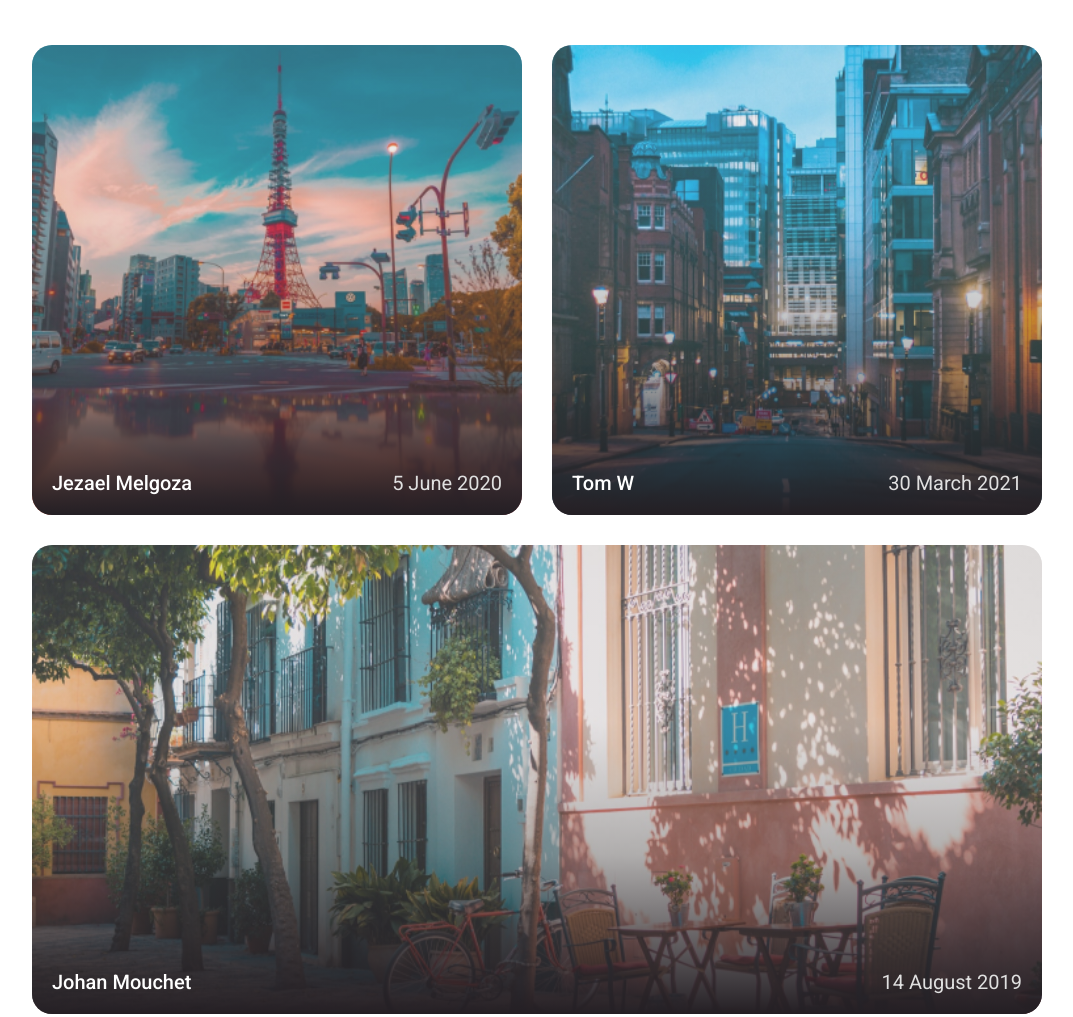
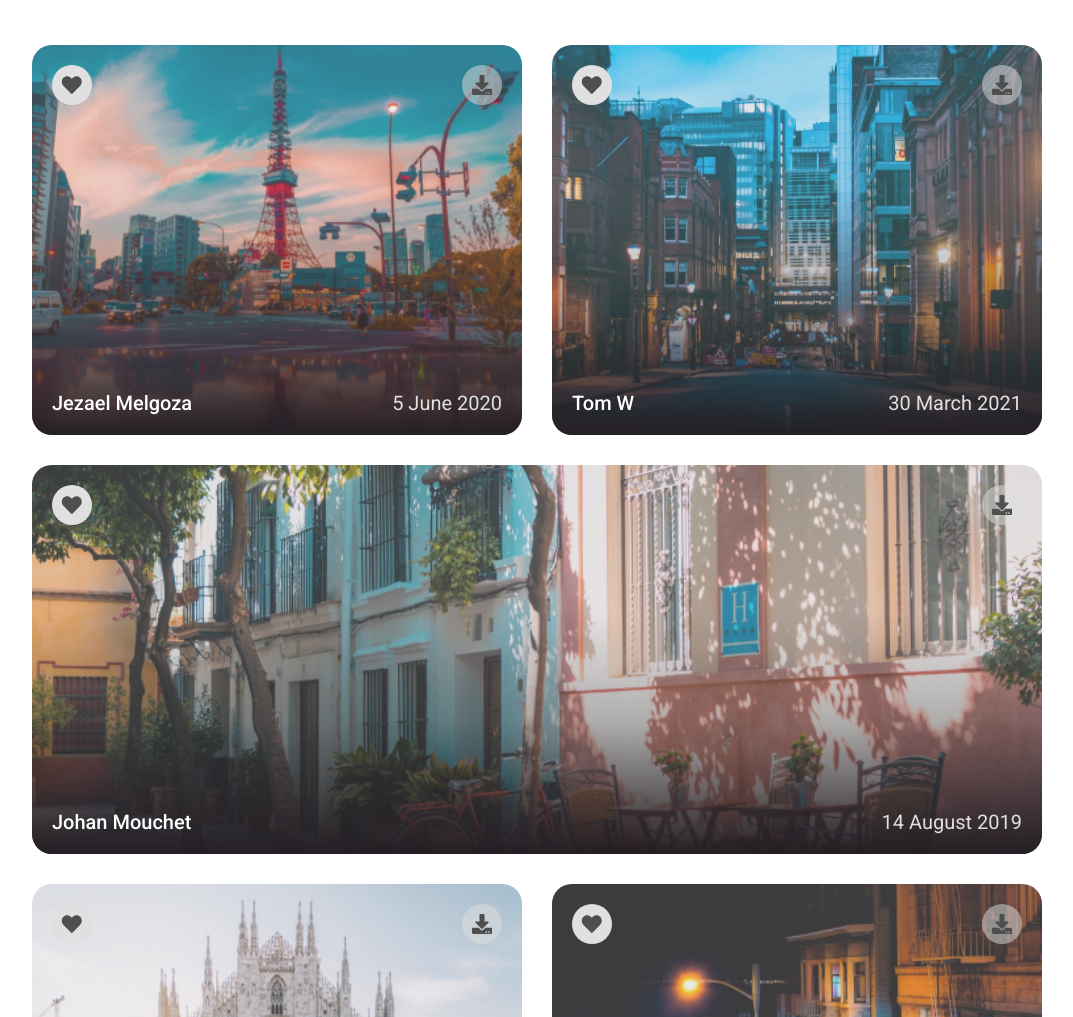
Before and after one commit to IraBokhonska/grid-photography, a plain HTML site: page index.html in a window 1280 px wide. Shown: the part 200-1217 px from the top of the page, without its empty margins (103-1176 px from the left). Drawn offline with Linux system fonts and the light colour scheme; a web font is replaced by a local one.

Commit message:
added icons

```diff
--- a/assets/styles/style.css
+++ b/assets/styles/style.css
@@ -66,6 +66,7 @@ img {
 
 [class*=grid-item] {
   position: relative;
+  bottom: -80px;
 }
 
 .empty {
@@ -75,6 +76,7 @@ img {
   background: linear-gradient(360deg, #241F24 0%, rgba(91, 91, 91, 0.447552) 34.11%, rgba(187, 186, 192, 0.26) 62.5%);
   border-radius: 20px;
   z-index: 3;
+  bottom: 80px;
 }
 
 .empty:hover {
@@ -86,6 +88,21 @@ img {
 
 .grid-container__architectural {
   min-height: 1170px;
+}
+
+.icons__block {
+  display: flex;
+  flex-direction: row;
+  justify-content: space-between;
+  position: relative;
+  margin: -60px 20px;
+  z-index: 4;
+}
+
+.icons__block img {
+  position: relative;
+  width: 40px;
+  height: 40px;
 }
 
 .subtitle__block {
@@ -223,6 +240,11 @@ img {
     gap: 30px;
   }
 
+  [class*=grid-item] {
+    position: relative;
+    bottom: 0;
+  }
+
   img {
     max-width: 370px;
     min-height: 370px;
@@ -233,6 +255,10 @@ img {
   .empty {
     width: 0;
     height: 0;
+  }
+
+  .icons__block {
+    display: none;
   }
 
   img:hover {
--- a/index.html
+++ b/index.html
@@ -22,6 +22,10 @@
         <div class="grid-container__architectural grid-container">
           <div class="grid-item__architectural grid-item__architectural_1">
             <div class="empty"></div>
+            <div class="icons__block">
+              <img src="./assets/images/icons/heart.svg" alt="icon" class="heart">
+              <img src="./assets/images/icons/download.svg" alt="icon" class="download">
+            </div>
             <img src="./assets/images/architectural/architectual-1.jpg" alt="photo" />
             <div class="subtitle__block">
               <h3 class="subtitle">Jezael Melgoza</h3>
@@ -30,6 +34,10 @@
           </div>
           <div class="grid-item__architectural grid-item__architectural_2">
             <div class="empty"></div>
+            <div class="icons__block">
+              <img src="./assets/images/icons/heart.svg" alt="icon" class="heart">
+              <img src="./assets/images/icons/download.svg" alt="icon" class="download">
+            </div>
             <img src="./assets/images/architectural/architectual-2.jpg" alt="photo" />
             <div class="subtitle__block">
               <h3 class="subtitle">Tom W</h3>
@@ -38,6 +46,10 @@
           </div>
           <div class="grid-item__architectural grid-item__architectural_3">
             <div class="empty"></div>
+            <div class="icons__block">
+              <img src="./assets/images/icons/heart.svg" alt="icon" class="heart">
+              <img src="./assets/images/icons/download.svg" alt="icon" class="download">
+            </div>
             <img src="./assets/images/architectural/architectual-3.jpg" alt="photo" />
             <div class="subtitle__block">
               <h3 class="subtitle">Johan Mouchet</h3>
@@ -46,6 +58,10 @@
           </div>
           <div class="grid-item__architectural grid-item__architectural_4">
             <div class="empty"></div>
+            <div class="icons__block">
+              <img src="./assets/images/icons/heart.svg" alt="icon" class="heart">
+              <img src="./assets/images/icons/download.svg" alt="icon" class="download">
+            </div>
             <img src="./assets/images/architectural/architectual-4.jpg" alt="photo" />
             <div class="subtitle__block">
               <h3 class="subtitle">Federico Di Dio</h3>
@@ -54,6 +70,10 @@
           </div>
           <div class="grid-item__architectural grid-item__architectural_5">
             <div class="empty"></div>
+            <div class="icons__block">
+              <img src="./assets/images/icons/heart.svg" alt="icon" class="heart">
+              <img src="./assets/images/icons/download.svg" alt="icon" class="download">
+            </div>
             <img src="./assets/images/architectural/architectual-5.jpg" alt="photo" />
             <div class="subtitle__block">
               <h3 class="subtitle">Casey Horner</h3>
@@ -62,6 +82,10 @@
           </div>
           <div class="grid-item__architectural grid-item__architectural_6">
             <div class="empty"></div>
+            <div class="icons__block">
+              <img src="./assets/images/icons/heart.svg" alt="icon" class="heart">
+              <img src="./assets/images/icons/download.svg" alt="icon" class="download">
+            </div>
             <img src="./assets/images/architectural/architectual-6.jpg" alt="photo" />
             <div class="subtitle__block">
               <h3 class="subtitle">Alexander Rotker</h3>
@@ -75,6 +99,10 @@
         <div class="grid-container__still-life grid-container">
           <div class="grid-item__still-life grid-item__still-life_1">
             <div class="empty"></div>
+            <div class="icons__block">
+              <img src="./assets/images/icons/heart.svg" alt="icon" class="heart">
+              <img src="./assets/images/icons/download.svg" alt="icon" class="download">
+            </div>
             <img src="./assets/images/still-life/still-life-1.jpg" alt="photo" />
             <div class="subtitle__block">
               <h3 class="subtitle">Robert Lukeman</h3>
@@ -83,6 +111,10 @@
           </div>
           <div class="grid-item__still-life grid-item__still-life_2">
             <div class="empty"></div>
+            <div class="icons__block">
+              <img src="./assets/images/icons/heart.svg" alt="icon" class="heart">
+              <img src="./assets/images/icons/download.svg" alt="icon" class="download">
+            </div>
             <img src="./assets/images/still-life/still-life-2.jpg" alt="photo" />
             <div class="subtitle__block">
               <h3 class="subtitle">Sean Oulashin</h3>
@@ -91,6 +123,10 @@
           </div>
           <div class="grid-item__still-life grid-item__still-life_3">
             <div class="empty"></div>
+            <div class="icons__block">
+              <img src="./assets/images/icons/heart.svg" alt="icon" class="heart">
+              <img src="./assets/images/icons/download.svg" alt="icon" class="download">
+            </div>
             <img src="./assets/images/still-life/still-life-3.jpg" alt="photo" />
             <div class="subtitle__block">
               <h3 class="subtitle">John Fowler</h3>
@@ -99,6 +135,10 @@
           </div>
           <div class="grid-item__still-life grid-item__still-life_4">
             <div class="empty"></div>
+            <div class="icons__block">
+              <img src="./assets/images/icons/heart.svg" alt="icon" class="heart">
+              <img src="./assets/images/icons/download.svg" alt="icon" class="download">
+            </div>
             <img src="./assets/images/still-life/still-life-4.jpg" alt="photo" />
             <div class="subtitle__block">
               <h3 class="subtitle">Dave Hoefler</h3>
@@ -107,6 +147,10 @@
           </div>
           <div class="grid-item__still-life grid-item__still-life_5">
             <div class="empty"></div>
+            <div class="icons__block">
+              <img src="./assets/images/icons/heart.svg" alt="icon" class="heart">
+              <img src="./assets/images/icons/download.svg" alt="icon" class="download">
+            </div>
             <img src="./assets/images/still-life/still-life-5.jpg" alt="photo" />
             <div class="subtitle__block">
               <h3 class="subtitle">Léonard Cotte</h3>
@@ -115,6 +159,10 @@
           </div>
           <div class="grid-item__still-life grid-item__still-life_6">
             <div class="empty"></div>
+            <div class="icons__block">
+              <img src="./assets/images/icons/heart.svg" alt="icon" class="heart">
+              <img src="./assets/images/icons/download.svg" alt="icon" class="download">
+            </div>
             <img src="./assets/images/still-life/still-life-6.jpg" alt="photo" />
             <div class="subtitle__block">
               <h3 class="subtitle">Rob Mulally</h3>
@@ -128,6 +176,10 @@
         <div class="grid-container__fashion grid-container">
           <div class="grid-item__fashion grid-item__fashion_1">
             <div class="empty"></div>
+            <div class="icons__block">
+              <img src="./assets/images/icons/heart.svg" alt="icon" class="heart">
+              <img src="./assets/images/icons/download.svg" alt="icon" class="download">
+            </div>
             <img src="./assets/images/fashion/fashion-1.jpg" alt="photo" />
             <div class="subtitle__block">
               <h3 class="subtitle">Pooja Chaudhary</h3>
@@ -136,6 +188,10 @@
           </div>
           <div class="grid-item__fashion grid-item__fashion_2">
             <div class="empty"></div>
+            <div class="icons__block">
+              <img src="./assets/images/icons/heart.svg" alt="icon" class="heart">
+              <img src="./assets/images/icons/download.svg" alt="icon" class="download">
+            </div>
             <img src="./assets/images/fashion/fashion-2.jpg" alt="photo" />
             <div class="subtitle__block">
               <h3 class="subtitle">Dom Hill</h3>
@@ -144,6 +200,10 @@
           </div>
           <div class="grid-item__fashion grid-item__fashion_3">
             <div class="empty"></div>
+            <div class="icons__block">
+              <img src="./assets/images/icons/heart.svg" alt="icon" class="heart">
+              <img src="./assets/images/icons/download.svg" alt="icon" class="download">
+            </div>
             <img src="./assets/images/fashion/fashion-3.jpg" alt="photo" />
             <div class="subtitle__block">
               <h3 class="subtitle">Seth Doyle</h3>
@@ -152,6 +212,10 @@
           </div>
           <div class="grid-item__fashion grid-item__fashion_4">
             <div class="empty"></div>
+            <div class="icons__block">
+              <img src="./assets/images/icons/heart.svg" alt="icon" class="heart">
+              <img src="./assets/images/icons/download.svg" alt="icon" class="download">
+            </div>
             <img src="./assets/images/fashion/fashion-4.jpg" alt="photo" />
             <div class="subtitle__block">
               <h3 class="subtitle">devn</h3>
@@ -160,6 +224,10 @@
           </div>
           <div class="grid-item__fashion grid-item__fashion_5">
             <div class="empty"></div>
+            <div class="icons__block">
+              <img src="./assets/images/icons/heart.svg" alt="icon" class="heart">
+              <img src="./assets/images/icons/download.svg" alt="icon" class="download">
+            </div>
             <img src="./assets/images/fashion/fashion-5.jpg" alt="photo" />
             <div class="subtitle__block">
               <h3 class="subtitle">Noah Buscher</h3>
@@ -168,6 +236,10 @@
           </div>
           <div class="grid-item__fashion grid-item__fashion_6">
             <div class="empty"></div>
+            <div class="icons__block">
+              <img src="./assets/images/icons/heart.svg" alt="icon" class="heart">
+              <img src="./assets/images/icons/download.svg" alt="icon" class="download">
+            </div>
             <img src="./assets/images/fashion/fashion-6.jpg" alt="photo" />
             <div class="subtitle__block">
               <h3 class="subtitle">Sincerely Media</h3>
@@ -176,6 +248,10 @@
           </div>
           <div class="grid-item__fashion grid-item__fashion_7">
             <div class="empty"></div>
+            <div class="icons__block">
+              <img src="./assets/images/icons/heart.svg" alt="icon" class="heart">
+              <img src="./assets/images/icons/download.svg" alt="icon" class="download">
+            </div>
             <img src="./assets/images/fashion/fashion-7.jpg" alt="photo" />
             <div class="subtitle__block">
               <h3 class="subtitle">Seth Doyle</h3>
@@ -184,6 +260,10 @@
           </div>
           <div class="grid-item__fashion grid-item__fashion_8">
             <div class="empty"></div>
+            <div class="icons__block">
+              <img src="./assets/images/icons/heart.svg" alt="icon" class="heart">
+              <img src="./assets/images/icons/download.svg" alt="icon" class="download">
+            </div>
             <img src="./assets/images/fashion/fashion-8.jpg" alt="photo" />
             <div class="subtitle__block">
               <h3 class="subtitle">Melissa Askew</h3>
@@ -192,6 +272,10 @@
           </div>
           <div class="grid-item__fashion grid-item__fashion_9">
             <div class="empty"></div>
+            <div class="icons__block">
+              <img src="./assets/images/icons/heart.svg" alt="icon" class="heart">
+              <img src="./assets/images/icons/download.svg" alt="icon" class="download">
+            </div>
             <img src="./assets/images/fashion/fashion-9.jpg" alt="photo" />
             <div class="subtitle__block">
               <h3 class="subtitle">Brooke Cagle</h3>
@@ -200,6 +284,10 @@
           </div>
           <div class="grid-item__fashion grid-item__fashion_10">
             <div class="empty"></div>
+            <div class="icons__block">
+              <img src="./assets/images/icons/heart.svg" alt="icon" class="heart">
+              <img src="./assets/images/icons/download.svg" alt="icon" class="download">
+            </div>
             <img src="./assets/images/fashion/fashion-10.jpg" alt="photo" />
             <div class="subtitle__block">
               <h3 class="subtitle">Clem Onojeghuo</h3>
```
Also changed, not shown: assets/images/icons/download.svg (added), assets/images/icons/heart.svg (added).
